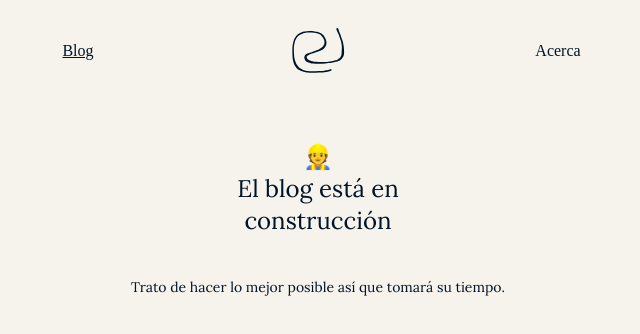
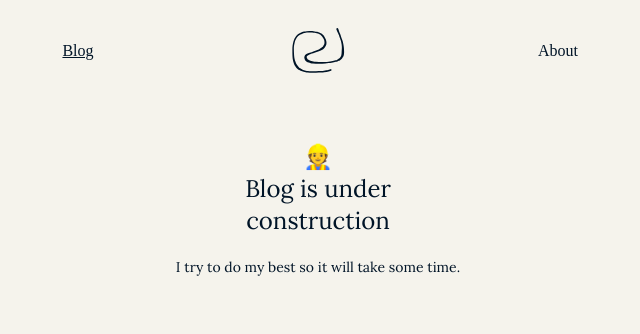
Before and after one commit to renzodamgo/portfoliov3, a Next.js app: page /blog in a window 1280 px wide. Shown: the top 334 px of the page, without its empty margins (322-962 px from the left). Built offline with nearby package versions, Linux system fonts and the light colour scheme.

Commit message:
Add english locals to about, blog and navbar

```diff
--- a/src/components/ui/navbar.tsx
+++ b/src/components/ui/navbar.tsx
@@ -3,16 +3,19 @@ import { useRouter } from 'next/router';
 
 export const Navbar = () => {
 	const router = useRouter();
+	const { locale, locales } = useRouter();
+	const { blog, about } =
+		navLinks[locale != undefined ? (locale as keyof typeof locales) : 'en-US'];
 	return (
 		<nav className="container mx-auto max-w-[800px] px-10 py-6 font-serif">
 			<ul className="grid grid-cols-3 ch:flex ch:items-center ch:justify-center">
 				<li>
-					<Link href={'/blog'} legacyBehavior>
-						<a className={router.pathname == '/blog' ? 'active' : ''}>Blog</a>
+					<Link href={'/blog'} locale={locale} legacyBehavior>
+						<a className={router.pathname == '/blog' ? 'active' : ''}>{blog}</a>
 					</Link>
 				</li>
 				<li>
-					<Link href={'/about'} legacyBehavior>
+					<Link href={'/about'} locale={locale} legacyBehavior>
 						<img
 							src="/imgs/logo.svg"
 							alt="Logo Renzo Damian"
@@ -22,9 +25,9 @@ export const Navbar = () => {
 					</Link>
 				</li>
 				<li>
-					<Link href={'/about'} legacyBehavior>
+					<Link href={'/about'} locale={locale} legacyBehavior>
 						<a className={router.pathname == '/about' ? 'active' : ''}>
-							Acerca
+							{about}
 						</a>
 					</Link>
 				</li>
@@ -33,3 +36,14 @@ export const Navbar = () => {
 		</nav>
 	);
 };
+
+const navLinks = {
+	'es-ES': {
+		blog: 'Blog',
+		about: 'Acerca',
+	},
+	'en-US': {
+		blog: 'Blog',
+		about: 'About',
+	},
+};
--- a/src/pages/about.tsx
+++ b/src/pages/about.tsx
@@ -1,30 +1,11 @@
 import Head from 'next/head';
 import { useRouter } from 'next/router';
-
-const aboutContent = {
-	'es-ES': {
-		head: 'Renzo Damian - Desarrollador Fullstack',
-		title: 'Hola, me llamo Renzo',
-		description:
-			'Soy un programador apasionado por la lectura, el viaje y el ciclismo. Mi experiencia laboral se centra en el uso de Java y React para desarrollar aplicaciones web y móviles. Me gusta estar al día con las últimas tendencias en tecnología y siempre estoy buscando nuevos desafíos para seguir creciendo como desarrollador. Me caracterizo por ser una persona proactiva, responsable y con un gran deseo de aprender y mejorar continuamente¹.',
-		footnote:
-			'¹ Esta última oración ha sido generada usando ChatGPT por programador introvertido.',
-	},
-	'en-US': {
-		head: 'Renzo Damian - Fullstack Dev',
-		title: "Hello, I'm Renzo",
-		description:
-			'I am a programmer passionate about reading, traveling and cycling. My work experience is focused on using Java and React to develop web and mobile applications. I like to keep up with the latest trends in technology and I am always looking for new challenges to keep growing as a developer. I characterize myself for being a proactive, responsible person with a great desire to learn and improve continuously¹.',
-		footnote:
-			'¹ This last sentence has been generated using ChatGPT by introverted programmer.',
-	},
-};
 
 export const AboutMe = () => {
 	const { locale, locales } = useRouter();
 	const { head, title, description, footnote } =
 		aboutContent[
-			locale != undefined ? (locale as keyof typeof locales) : 'es-ES'
+			locale != undefined ? (locale as keyof typeof locales) : 'en-US'
 		];
 	// console.log({ locale, locales, defaultLocale, asPath });
 	return (
@@ -46,3 +27,22 @@ export const AboutMe = () => {
 };
 
 export default AboutMe;
+
+const aboutContent = {
+	'es-ES': {
+		head: 'Renzo Damian - Desarrollador Fullstack',
+		title: 'Hola, me llamo Renzo',
+		description:
+			'Soy un programador apasionado por la lectura, el viaje y el ciclismo. Mi experiencia laboral se centra en el uso de Java y React para desarrollar aplicaciones web y móviles. Me gusta estar al día con las últimas tendencias en tecnología y siempre estoy buscando nuevos desafíos para seguir creciendo como desarrollador. Me caracterizo por ser una persona proactiva, responsable y con un gran deseo de aprender y mejorar continuamente¹.',
+		footnote:
+			'¹ Esta última oración ha sido generada usando ChatGPT por programador introvertido.',
+	},
+	'en-US': {
+		head: 'Renzo Damian - Fullstack Dev',
+		title: "Hello, I'm Renzo",
+		description:
+			'I am a programmer passionate about reading, traveling and cycling. My work experience is focused on using Java and React to develop web and mobile applications. I like to keep up with the latest trends in technology and I am always looking for new challenges to keep growing as a developer. I characterize myself for being a proactive, responsible person with a great desire to learn and improve continuously¹.',
+		footnote:
+			'¹ This last sentence has been generated using ChatGPT by introverted programmer.',
+	},
+};
--- a/src/pages/blog/index.tsx
+++ b/src/pages/blog/index.tsx
@@ -1,4 +1,6 @@
 import { GetServerSideProps } from 'next';
+import Head from 'next/head';
+import { useRouter } from 'next/router';
 
 type postType = {
 	name: string;
@@ -6,21 +8,25 @@ type postType = {
 };
 
 const Blog = ({ allPosts }: { allPosts: postType[] }) => {
+	const { locale, locales } = useRouter();
+	const { head, title, description } =
+		blogContent[
+			locale != undefined ? (locale as keyof typeof locales) : 'en-US'
+		];
 	return (
 		<section id="Renzo Damian Blog">
+			<Head>
+				<title>{head}</title>
+			</Head>
 			<div className="container mx-auto mt-10 px-10 ">
 				<div className="hyphen grid  gap-5 text-center font-serif">
 					<h1>
 						👷
 						<br />
-						El blog está en <br />
-						construcción
+						<p dangerouslySetInnerHTML={{ __html: title }}></p>
 					</h1>
-					<p></p>
 					<div className="hyphen text-justify text-sm">
-						<p className="text-center">
-							Trato de hacer lo mejor posible así que tomará su tiempo.
-						</p>
+						<p className="text-center">{description}</p>
 					</div>
 				</div>
 			</div>
@@ -49,3 +55,16 @@ export const getStaticProps: GetServerSideProps = async () => {
 		props: { allPosts },
 	};
 };
+
+const blogContent = {
+	'es-ES': {
+		head: 'Renzo Damian - Desarrollador Fullstack',
+		title: 'El blog está en <br/>construcción',
+		description: 'Trato de hacer lo mejor posible así que tomará su tiempo.',
+	},
+	'en-US': {
+		head: 'Renzo Damian - Fullstack Dev',
+		title: 'Blog is under <br/>construction',
+		description: 'I try to do my best so it will take some time.',
+	},
+};
```
